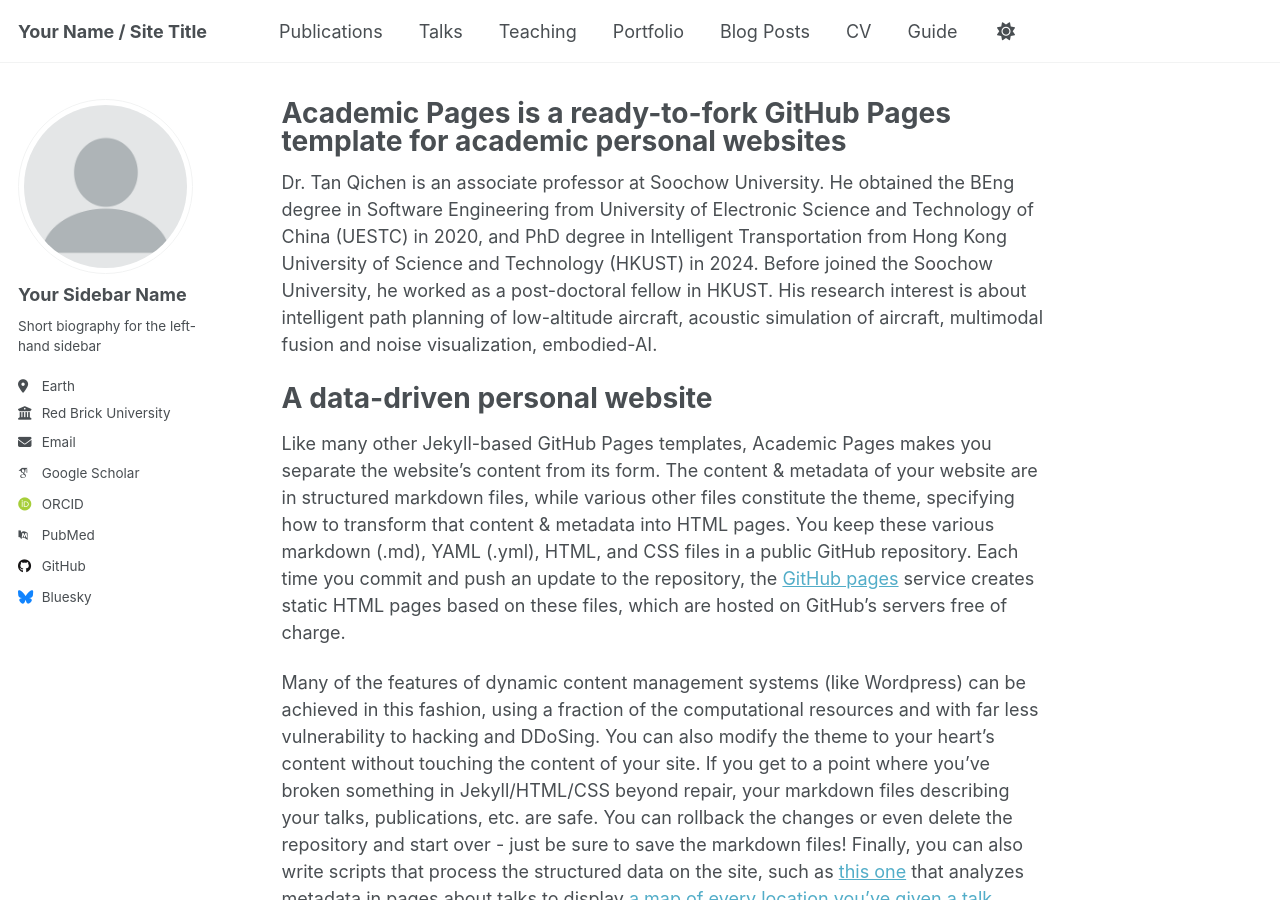
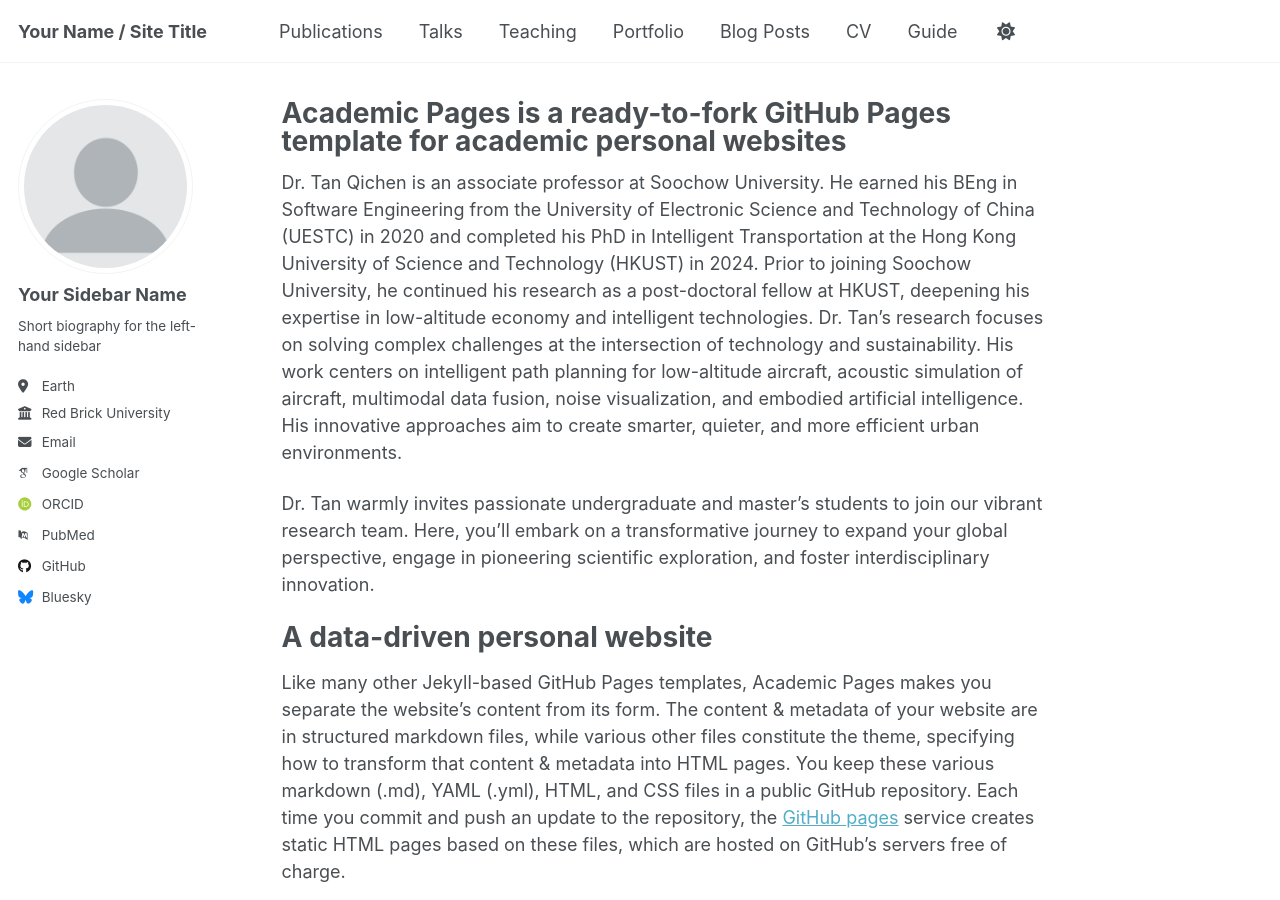
Before and after one commit to tylertam98/tylertam98.github.io, a Jekyll site: the page built from _pages/about.md, in a window 1280 px wide and 900 px high. Built offline with Jekyll 4.4.1, drawn with Linux system fonts in a browser that asks for light colours; some web fonts are replaced.

Commit message:
Update about.md

```diff
--- a/_pages/about.md
+++ b/_pages/about.md
@@ -7,7 +7,9 @@ redirect_from:
   - /about.html
 ---
 
-Dr. Tan Qichen is an associate professor at Soochow University. He obtained the BEng degree in Software Engineering from University of Electronic Science and Technology of China (UESTC) in 2020, and PhD degree in Intelligent Transportation from Hong Kong University of Science and Technology (HKUST) in 2024. Before joined the Soochow University, he worked as a post-doctoral fellow in HKUST. His research interest is about intelligent path planning of low-altitude aircraft, acoustic simulation of aircraft, multimodal fusion and noise visualization, embodied-AI.
+Dr. Tan Qichen is an associate professor at Soochow University. He earned his BEng in Software Engineering from the University of Electronic Science and Technology of China (UESTC) in 2020 and completed his PhD in Intelligent Transportation at the Hong Kong University of Science and Technology (HKUST) in 2024. Prior to joining Soochow University, he continued his research as a post-doctoral fellow at HKUST, deepening his expertise in low-altitude economy and intelligent technologies. Dr. Tan’s research focuses on solving complex challenges at the intersection of technology and sustainability. His work centers on intelligent path planning for low-altitude aircraft, acoustic simulation of aircraft, multimodal data fusion, noise visualization, and embodied artificial intelligence. His innovative approaches aim to create smarter, quieter, and more efficient urban environments.
+
+Dr. Tan warmly invites passionate undergraduate and master’s students to join our vibrant research team. Here, you’ll embark on a transformative journey to expand your global perspective, engage in pioneering scientific exploration, and foster interdisciplinary innovation.
 
 A data-driven personal website
 ======
```
